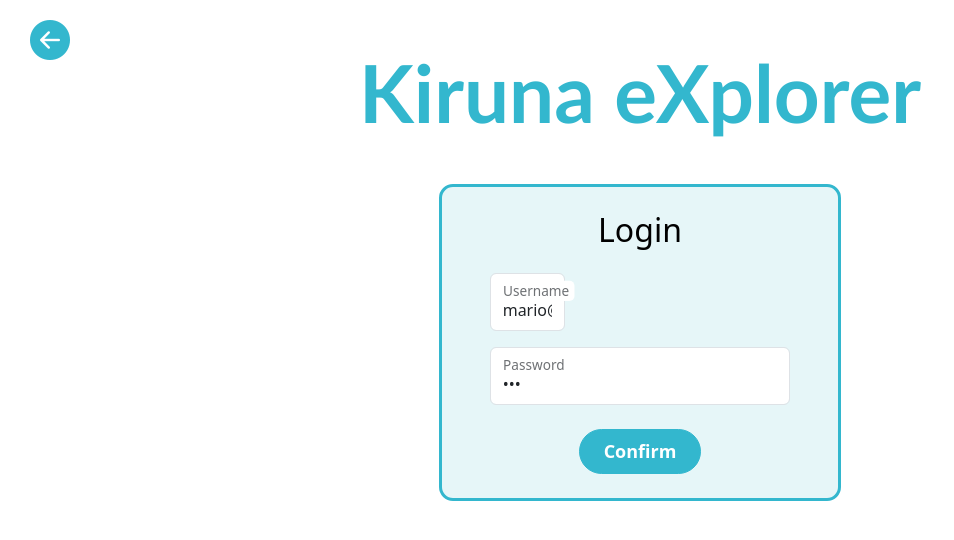
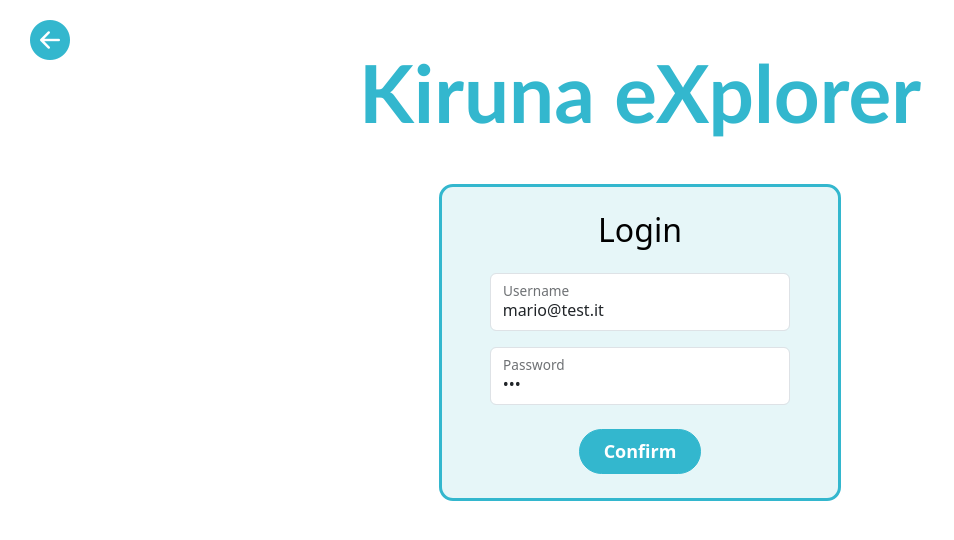
Before and after one commit to pex9/KIRUNA_EXPLORER_se2_2024_Team_17, a React (Vite) app in the folder client/: page /login in a window 1280 px wide. Shown: the top 540 px of the page, without its empty margins (0-954 px from the left). Built offline with nearby package versions, Linux system fonts and the light colour scheme; no server answers.

Commit message:
fix: small update

```diff
--- a/client/src/components/Authentication.jsx
+++ b/client/src/components/Authentication.jsx
@@ -83,11 +83,9 @@ function LoginForm(props) {
           <Form onSubmit={handleSubmit}>
             <Form.Label as='h2' className='my-4 text-center'>Login</Form.Label>
             {errMsg ? <Alert variant='danger' dismissible onClick={() => setErrMsg('')}>{errMsg}</Alert> : undefined}
-            <Form.Group className='col-3 d-flex justify-content-center '>
-              <FloatingLabel controlId="username" label="Username" className="mb-3">
+            <FloatingLabel controlId="username" label="Username" className="mb-3">
                   <Form.Control type="email" name='username' value={username} onChange={ev => setUsername(ev.target.value)} />
-              </FloatingLabel>
-            </Form.Group>
+            </FloatingLabel>
             <FloatingLabel controlId="password" label="Password" className="mb-3">
                 <Form.Control type="password" name='password' value={password} onChange={ev => setPassword(ev.target.value)} />
             </FloatingLabel>
```
